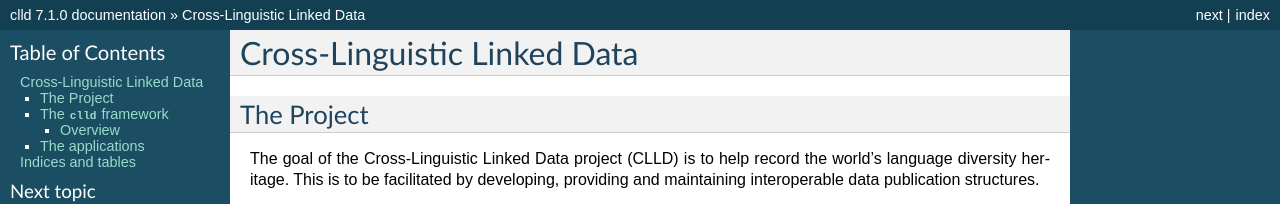
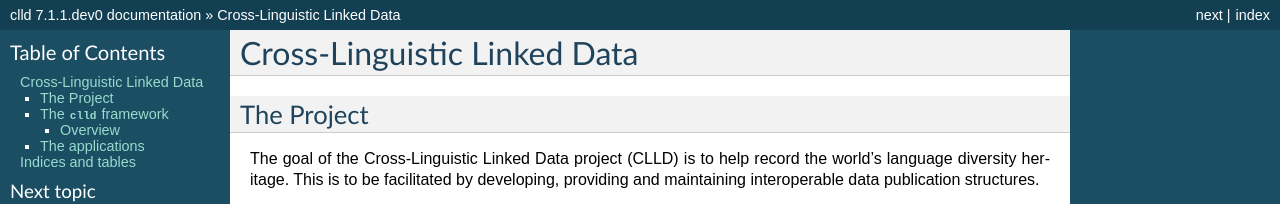
Before and after one commit to clld/clld, a Sphinx documentation site: the page built from docs/index.rst, in a window 1280 px wide and 900 px high. Shown: the top 204 px of the window. Built offline with Sphinx 7.4.7, drawn with Linux system fonts in a browser that asks for light colours; some of the changed text lies outside the part shown.

Commit message:
bump version for development

```diff
--- a/docs/conf.py
+++ b/docs/conf.py
@@ -51,10 +51,10 @@ copyright = u'Max Planck Society'
 # built documents.
 #
 # The full version, including alpha/beta/rc tags.
-release = '7.1.0'
+release = '7.1.1.dev0'
 
 # The short X.Y version.
-version = '7.1.0'
+version = '7.1.1.dev0'
 
 # The language for content autogenerated by Sphinx. Refer to documentation
 # for a list of supported languages.
--- a/setup.py
+++ b/setup.py
@@ -31,7 +31,7 @@ install_requires = [
 
 setup(
     name='clld',
-    version='7.1.0',
+    version='7.1.1.dev0',
     description=(
         'Python library supporting the development of cross-linguistic databases'),
     long_description=open('README.md').read(),
--- a/src/clld/__init__.py
+++ b/src/clld/__init__.py
@@ -3,7 +3,7 @@ import collections
 from clld.db.models import common
 from clld import interfaces
 
-__version__ = "7.1.0"
+__version__ = "7.1.1.dev0"
 
 
 class Resource(collections.namedtuple('Resource', 'name model interface with_index with_rdfdump')):
```
